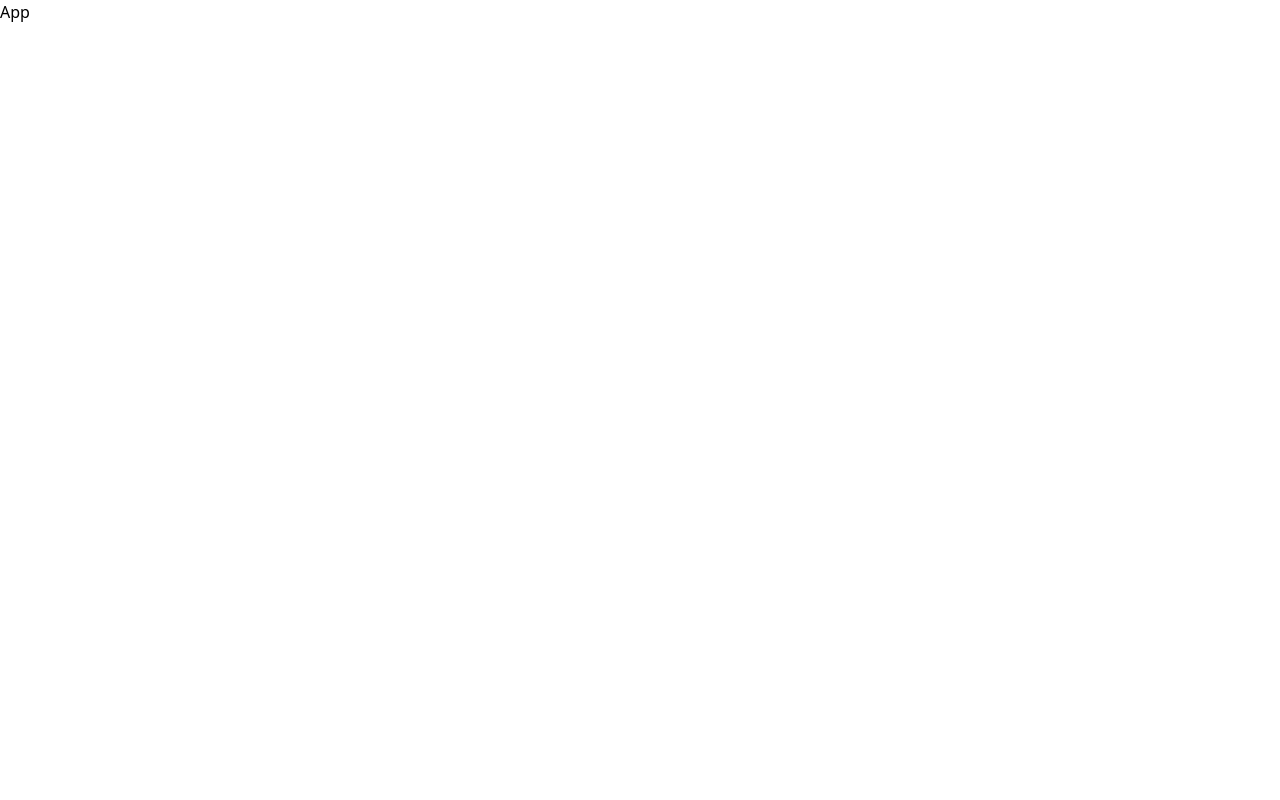
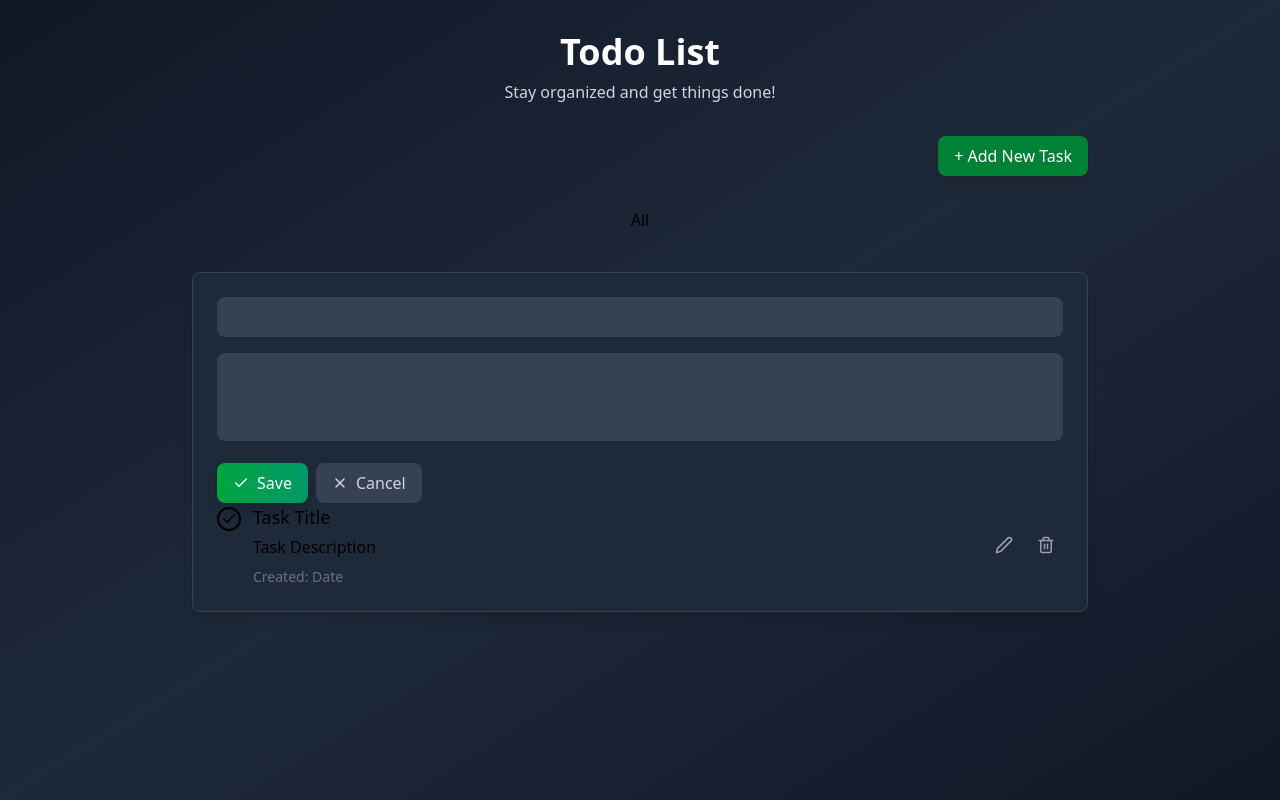
Before and after one commit to zabaoit/Todo-App, a React (Vite) app in the folder frontend/: page / in a window 1280 px wide. Built offline with nearby package versions, Linux system fonts and the light colour scheme.

Commit message:
design the components

```diff
--- a/frontend/src/App.jsx
+++ b/frontend/src/App.jsx
@@ -1,7 +1,43 @@
-import React from "react";
+import Header from "./components/Header";
+import TaskList from "./components/TaskList";
+import FilterButton from "./components/FilterButton";
+import TaskForm from "./components/TaskForm";
+import { useState } from "react";
 
 const App = () => {
-  return <div>App</div>;
+  const [showForm, setShowForm] = useState(false);
+
+  return (
+    <div className="min-h-screen bg-gradient-to-br from-gray-900 via-gray-800 to-gray-900 py-8 ">
+      <div className="max-w-4xl mx-auto">
+        <Header />
+
+        {/* add new task button */}
+        <div className="flex justify-end mb-4">
+          <button
+            className="px-4 py-2 bg-green-700 text-white rounded-lg shadow-lg hover:bg-green-900 transition cursor-pointer"
+            onClick={() => setShowForm(!showForm)}
+          >
+            + Add New Task
+          </button>
+        </div>
+
+        <FilterButton />
+        <TaskList />
+      </div>
+
+      {/* Dark Full Screen Modal */}
+      {/* Conditional Rendering */}
+      {showForm && (
+        <div className="fixed inset-0 bg-black/80 backdrop-blur-[10px] flex items-center justify-center  z-50">
+          <div className="w-full max-w-3xl px-8">
+            {/* Task Form */}
+            <TaskForm onCancel={() => setShowForm(!showForm)} />
+          </div>
+        </div>
+      )}
+    </div>
+  );
 };
 
 export default App;
--- /dev/null
+++ b/frontend/src/components/EditTaskForm.jsx
@@ -0,0 +1,33 @@
+import { Check, X } from "lucide-react";
+import React from "react";
+
+const EditTaskForm = () => {
+  return (
+    <div className="space-y-4">
+      {/* Title input */}
+      <input
+        type="text"
+        className="w-full px-3 py-2 bg-gray-700 border-gray-600 rounded-lg text-white outline-none "
+        required
+      />
+
+      {/* Description input*/}
+      <textarea
+        className="w-full px-3 py-2 bg-gray-700 border-gray-600 rounded-lg text-white resize-none outline-none"
+        rows={3}
+      />
+
+      {/* Buttons */}
+      <div className="flex items-center space-x-2">
+        <button className="px-4 py-2 bg-gradient-to-r from-green-600 to-emerald-600 text-white rounded-lg flex items-center gap-2 shadow-lg cursor-pointer">
+          <Check size={16} /> Save
+        </button>
+        <button className="px-4 py-2 bg-gray-700 border-gray-600 text-gray-300 rounded-lg hover:bg-gray-600 flex items-center gap-2 cursor-pointer">
+          <X size={16} /> Cancel
+        </button>
+      </div>
+    </div>
+  );
+};
+
+export default EditTaskForm;
--- /dev/null
+++ b/frontend/src/components/FilterButton.jsx
@@ -0,0 +1,12 @@
+// const filter = ["all", "pending", "completed"];
+
+const FilterButton = () => {
+  return (
+    //i will uselogic
+    <div className="flex justify-center mb-6 space-x-2">
+      <button className="p-4 rounded-lg font-medium transition duration-200">All</button>
+    </div>
+  );
+};
+
+export default FilterButton;
--- /dev/null
+++ b/frontend/src/components/Header.jsx
@@ -0,0 +1,12 @@
+import React from "react";
+
+const Header = () => {
+  return (
+    <div className="text-center mb-8">
+      <h1 className="text-4xl font-bold text-white mb-2">Todo List</h1>
+      <p className="text-gray-300">Stay organized and get things done!</p>
+    </div>
+  );
+};
+
+export default Header;
--- /dev/null
+++ b/frontend/src/components/TaskForm.jsx
@@ -0,0 +1,51 @@
+import { Plus, X } from "lucide-react";
+import React from "react";
+
+const TaskForm = props => {
+  const { onCancel } = props;
+
+  return (
+    <div className="bg-gray-900 border border-gray-700 rounded-2xl shadow-2xl p-8">
+      <div className="flex justify-between items-center mb-6">
+        <h2 className="text-2xl font-bold text-white">Add New Task</h2>
+
+        {/* Conditional Rendering */}
+        <button className="text -gray-400 hover:text-red-500 transition cursor-pointer" onClick={onCancel}>
+          <X size={26} />
+        </button>
+      </div>
+
+      {/* Input */}
+      <div className="space-y-4">
+        <input
+          type="text"
+          placeholder="Task Title......"
+          className="w-full px-4 py-3 bg-gray-800 border border-gray-600 rounded-lg text-white placeholder-gray-400 focus:outline-none focus:ring-2 focus:ring-emerald-500"
+        />
+
+        <textarea
+          placeholder="Task Description"
+          className="w-full px-4 py-3 bg-gray-800 border border-gray-600 rounded-lg text-white placeholder-gray-400 resize-none focus:outline-none focus:ring-2 focus:ring-emerald-500"
+          rows={4}
+        ></textarea>
+
+        {/* Buttons */}
+        <div className="flex gap-3">
+          <button className="flex-1 bg bg-gradient-to-r from-green-600 to-emerald-600 text-white py-3 px-4 rounded-lg flex items-center justify-center gap-2 hover:from-green-500 hover:to-emerald-500 transition cursor-pointer">
+            <Plus size={20} /> Add Task
+          </button>
+
+          {/* Conditional Rendering */}
+          <button
+            className="flex-1 bg-gray-500 text-gray-300 py-3 rounded-lg hover:bg-gray-600 transition cursor-pointer"
+            onClick={onCancel}
+          >
+            Cancel
+          </button>
+        </div>
+      </div>
+    </div>
+  );
+};
+
+export default TaskForm;
--- /dev/null
+++ b/frontend/src/components/TaskItem.jsx
@@ -0,0 +1,44 @@
+import React from "react";
+import { Check, Edit2, Trash2 } from "lucide-react";
+import EditTaskForm from "./EditTaskForm";
+const TaskItem = () => {
+  return (
+    <div className="bg-gray-800 border border-gray-700 rounded-lg shadow-lg p-6 transition duration-200 hover:shadow-xl hover:border-gray-600">
+      {/* Condition rendering */}
+      <EditTaskForm />
+
+      {/* Else*/}
+      <div className="flex items-center justify-between ">
+        {/* Left  side check box + detail */}
+        <div className="flex items-start space-x-3 flex-1">
+          {/* Toggle completetion */}
+          <button className="mt-1 w-6 h-6 rounded-full border-2 flex items-center justify-center transition duration-200">
+            <Check size={16} />
+          </button>
+
+          {/* Task info */}
+          <div className="flex-1">
+            <h3 className="text-lg font-medium">Task Title</h3>
+            <p className="mt-1">Task Description</p>
+            {/* Created & Updated Timestamps */}
+            <p className="text-sm text-gray-500 mt-2"> Created: Date</p>
+          </div>
+        </div>
+
+        {/* RightSide ACtions */}
+        <div className="flex items-center space-x-2 ml-4">
+          {/* Edit Button */}
+          <button className="p-2 text-gray-400 hover:text-green-400 hover:bg-green-500/10 rounded-lg transition duration-200 cursor-pointer">
+            <Edit2 size={18} />
+          </button>
+          {/* Delete Button */}
+          <button className="p-2 text-gray-400 hover:text-red-400 hover:bg-red-500/10 rounded-lg transition duration-200 cursor-pointer">
+            <Trash2 size={18} />
+          </button>
+        </div>
+      </div>
+    </div>
+  );
+};
+
+export default TaskItem;
--- /dev/null
+++ b/frontend/src/components/TaskList.jsx
@@ -0,0 +1,12 @@
+import React from "react";
+import TaskItem from "./TaskItem";
+
+const TaskList = () => {
+  return (
+    <div>
+      <TaskItem />
+    </div>
+  );
+};
+
+export default TaskList;
```
